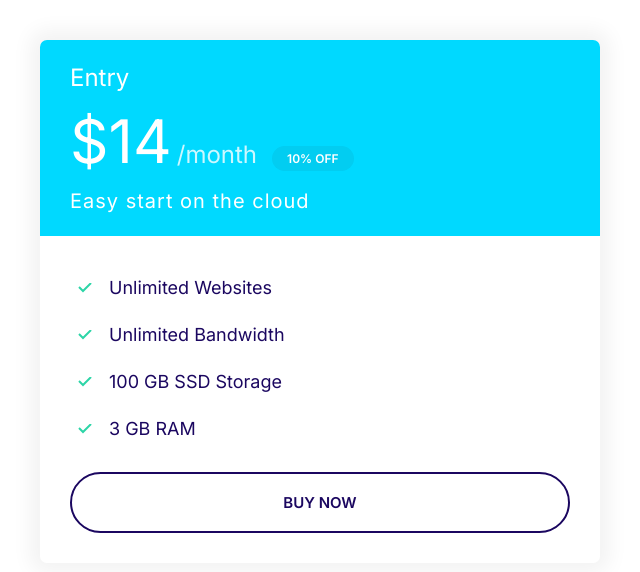
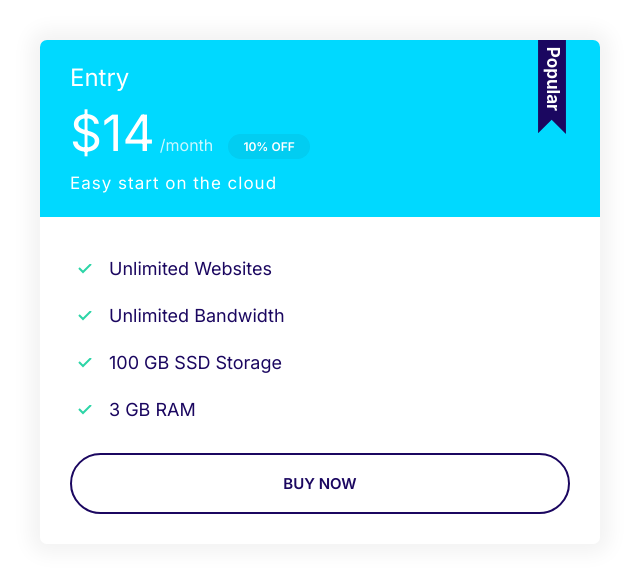
Before and after one commit to geomailnor/goshify, a plain HTML site: page index.html in a window 1280 px wide. Shown: the whole page, without its empty margins (0-640 px from the left). Drawn offline with Linux system fonts and the light colour scheme.

Commit message:
Plans popular

```diff
--- a/css/style.css
+++ b/css/style.css
@@ -331,5 +331,31 @@ a {
 .plan .list-item {
   margin-bottom: 2rem;
   /* letter-spacing: 0.1rem; */
+}
 
+.plan--popular .card__header {
+  position: relative;
 }
+
+.plan--popular .card__header::before {
+  content: url(../images/popular.svg);
+  width: 40px;
+  display: inline-block;
+  position: absolute;
+  top: -6px;
+  right: 5%;
+}
+
+@media screen and (min-width:1024px) {
+  .plan__price {
+    font-size: 5rem;
+  }
+
+  .plan__billing-cicle {
+    font-size: 1.6rem;
+  }
+
+  .plan__description {
+    font-size: 1.7rem;
+  }
+}
--- a/index.html
+++ b/index.html
@@ -14,7 +14,7 @@
 
 <body>
   <div style="width: 50%; padding: 4rem;">
-    <div class="plan">
+    <div class="plan plan--popular">
       <div class="card card--secondary">
         <header class="card__header">
           <h3 class="plan__name">Entry</h3>
```
Also changed, not shown: images/popular.svg (added).
